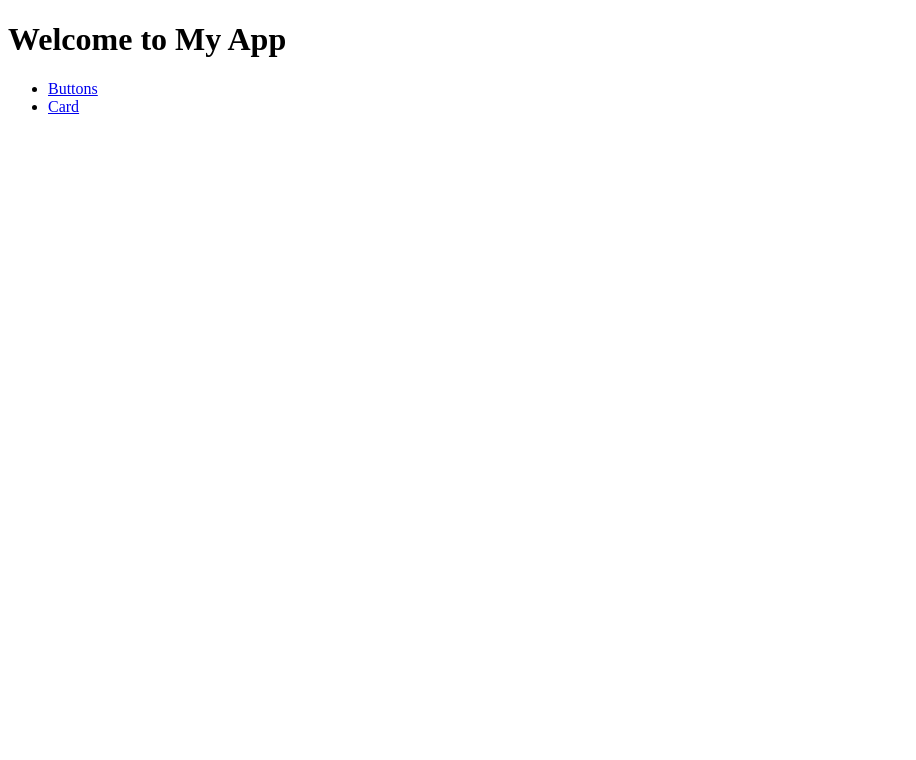
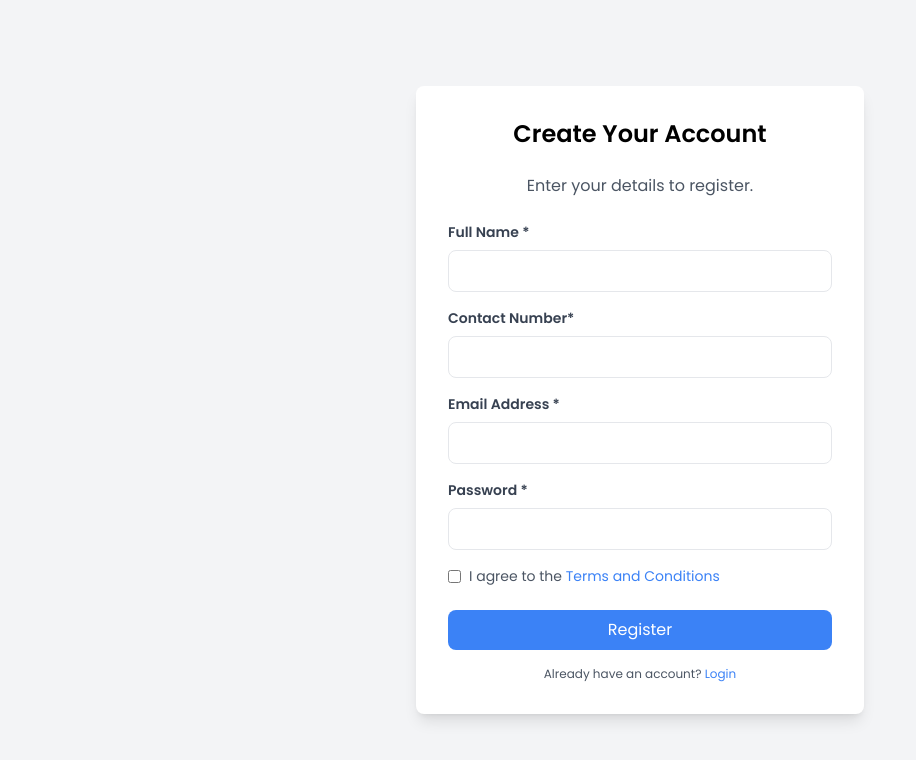
Before and after one commit to bibhakta21/SajiloBihe-Frontend, a React (Vite) app: page /register in a window 1280 px wide. Shown: the top 760 px of the page, without its empty margins (0-916 px from the left). Built offline with nearby package versions, Linux system fonts and the light colour scheme.

Commit message:
Set up routing with React Router, adding Login and Register components

```diff
--- a/src/App.jsx
+++ b/src/App.jsx
@@ -1,32 +1,34 @@
 import React from "react";
-import { BrowserRouter as Router, Route, Routes } from "react-router-dom";
-import ButtonGroup from "./components/button";
-import Card from "./components/card";
+import { Route, BrowserRouter as Router, Routes } from "react-router-dom";
+
+
+import Login from "./components/Login/Login";
+
+import Register from "./components/Register/Register";
+
+
+
 
 const App = () => {
   return (
     <Router>
-      <div>
-        <h1>Welcome to My App</h1>
+      <main className="overflow-x-hidden">
 
-
-        <nav>
-          <ul>
-            <li>
-              <a href="/buttons">Buttons</a>
-            </li>
-            <li>
-              <a href="/card">Card</a>
-            </li>
-          </ul>
-        </nav>
 
 
         <Routes>
-          <Route path="/buttons" element={<ButtonGroup />} />
-          <Route path="/card" element={<Card />} />
+
+
+
+          <Route path="/login" element={<Login />} />
+
+          <Route path="/register" element={<Register />} />
+
+
         </Routes>
-      </div>
+
+
+      </main>
     </Router>
   );
 };
--- a/src/main.jsx
+++ b/src/main.jsx
@@ -1,6 +1,7 @@
 import { StrictMode } from "react";
 import { createRoot } from "react-dom/client";
 import App from "./App.jsx";
+import "./index.css";
 
 
 createRoot(document.getElementById("root")).render(
```
